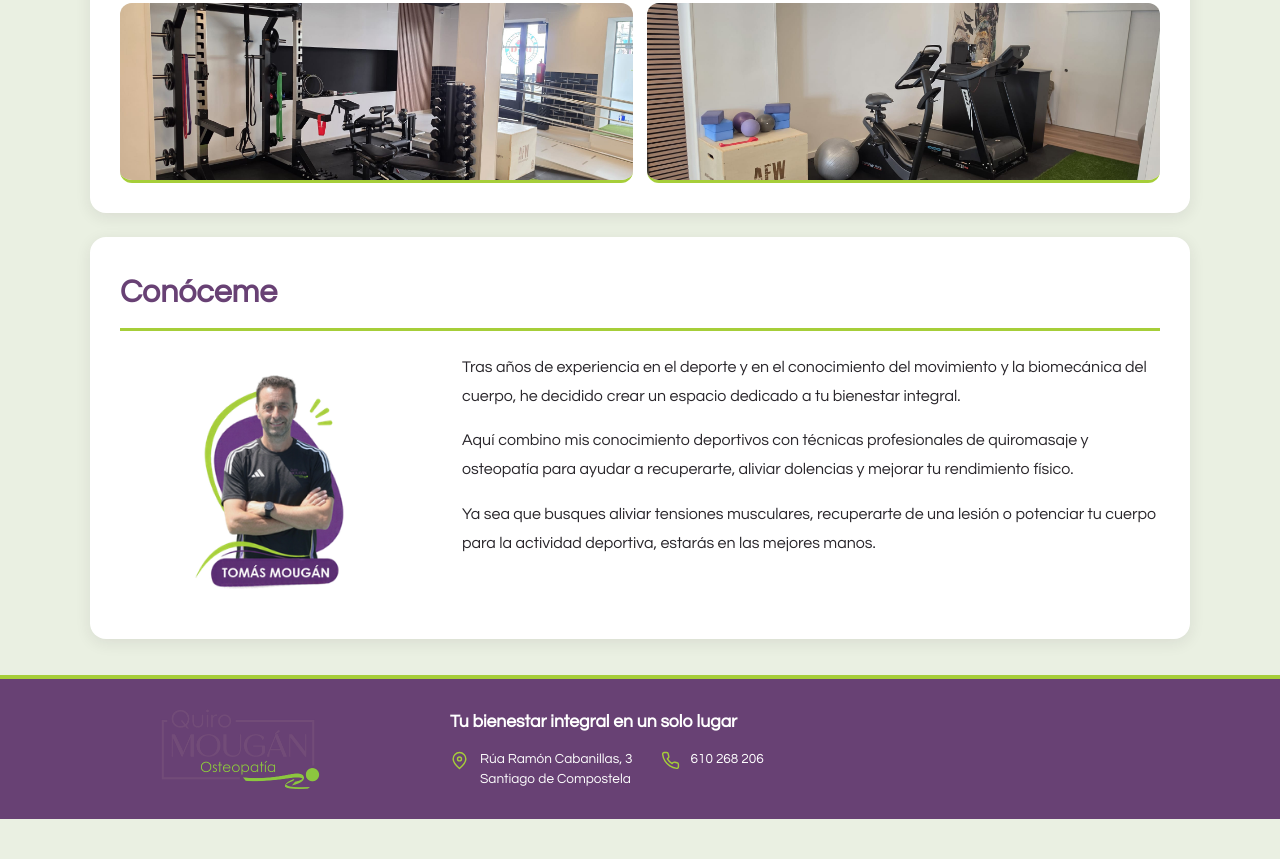
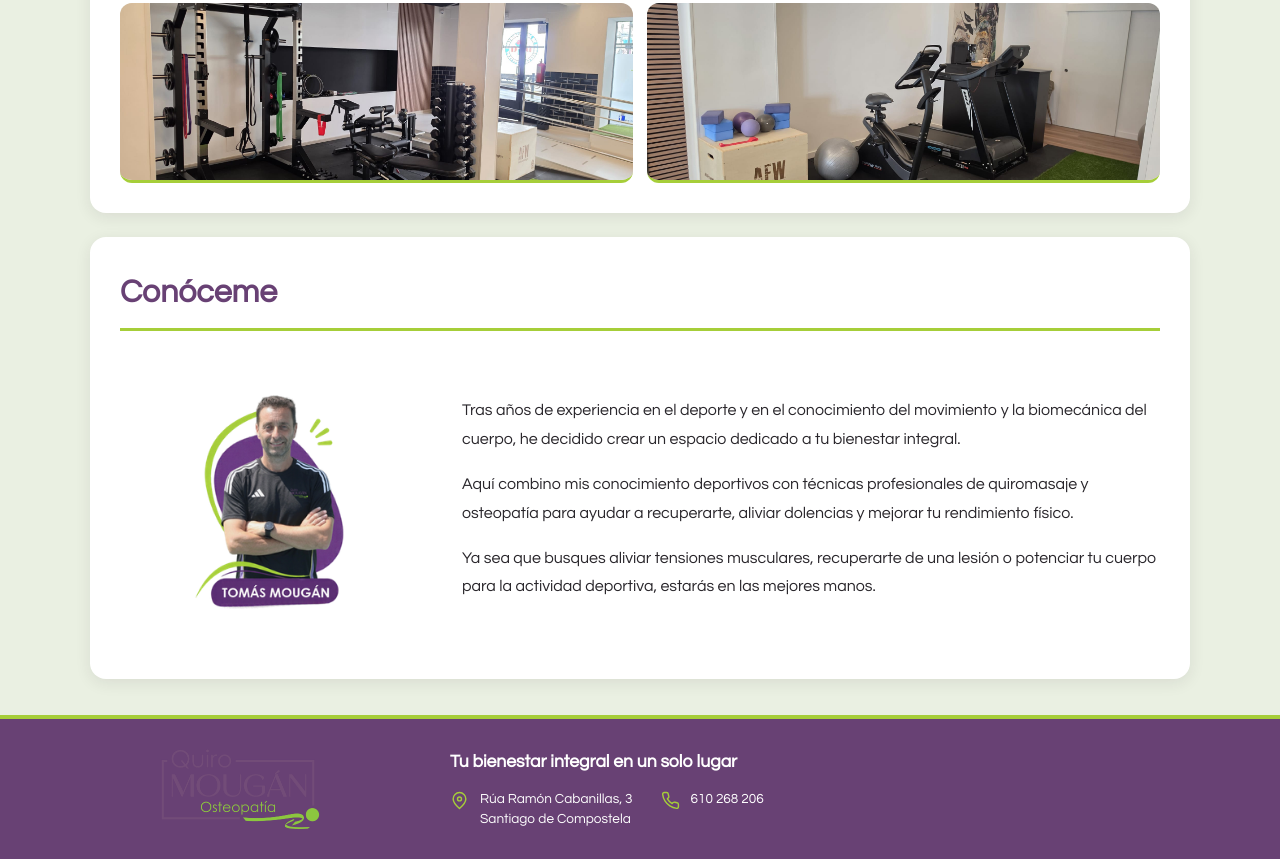
Before and after one commit to QuiroMougan/Quiro-Mougan, a plain HTML site: page index.html in a window 1280 px wide. Shown: the part 2345-3204 px from the top of the page. Before the commit the page ends 3164 px from the top, so only its background shows below. Drawn offline with Linux system fonts and the light colour scheme.

Commit message:
Refactor CSS styles for 'sobre-mi' section

```diff
--- a/index.html
+++ b/index.html
@@ -253,20 +253,20 @@
             padding: 12px 15px;
         }
 
-        /* CONÓCEME: fotografía grande junto al texto */
+        /* CONÓCEME */
         .sobre-mi-contenido {
             display: grid;
             grid-template-columns: minmax(250px, 30%) minmax(0, 1fr);
             gap: 30px;
-            align-items: stretch;
+            align-items: center;
         }
 
         .sobre-mi-foto {
             position: relative;
             width: 100%;
-            height: 100%;
-            min-height: 260px;
-            margin: 0;
+            max-width: 260px;
+            height: 300px;
+            margin: 0 auto;
             overflow: visible;
             background: transparent;
         }
@@ -289,7 +289,8 @@
         .sobre-mi-texto {
             min-width: 0;
             text-align: left;
-            padding: 4px 0 0;
+            padding: 0;
+            align-self: center;
         }
 
         .sobre-mi-texto h3 {
@@ -305,7 +306,7 @@
             margin-bottom: 0;
         }
 
-        /* Adaptación a móviles */
+        /* Móviles */
         @media (max-width: 650px) {
             .sobre-mi-contenido {
                 grid-template-columns: 1fr;
@@ -314,9 +315,8 @@
 
             .sobre-mi-foto {
                 width: 100%;
-                max-width: 280px;
+                max-width: 260px;
                 height: 280px;
-                margin: 0 auto;
             }
         }
 
```
